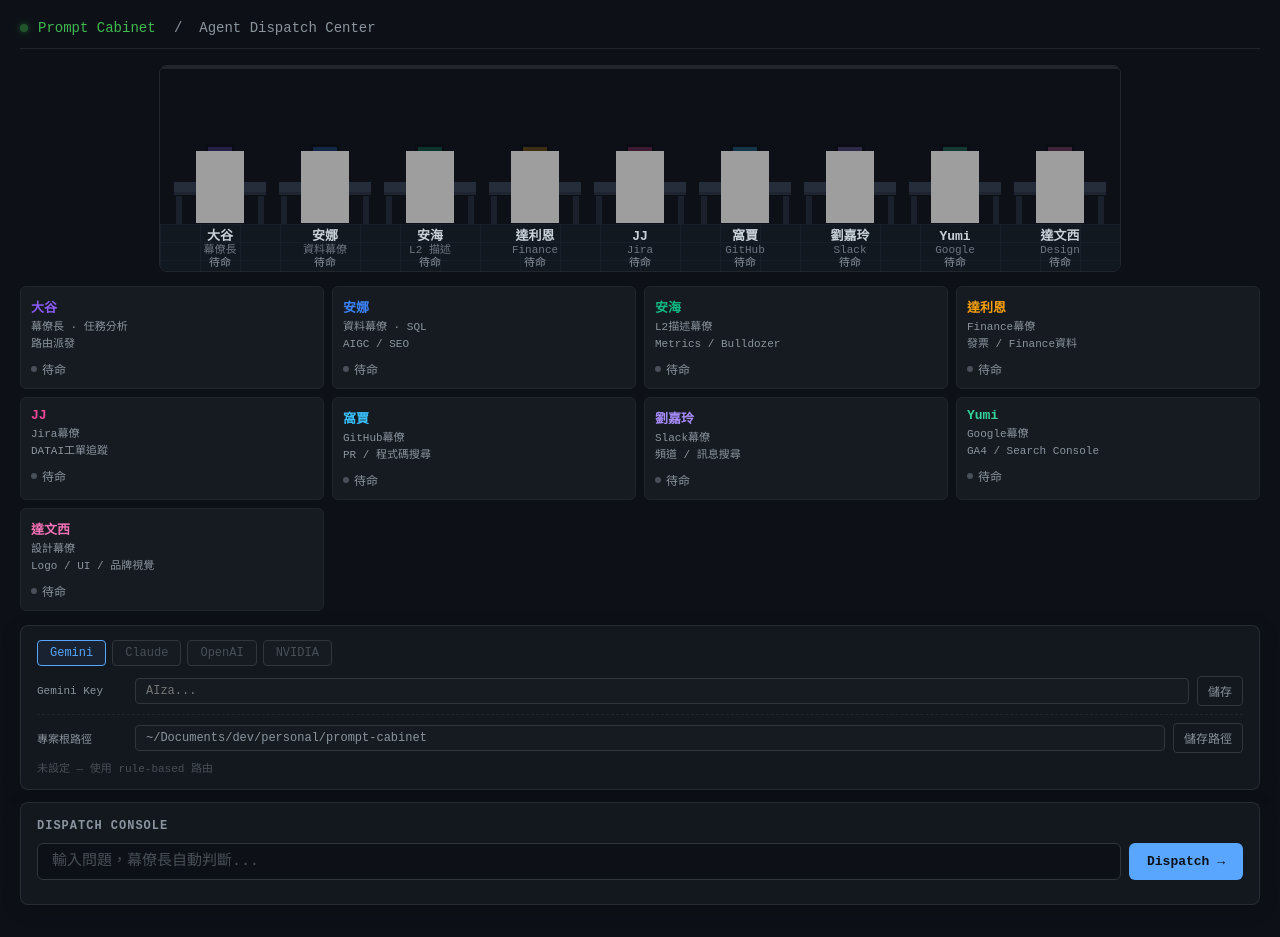
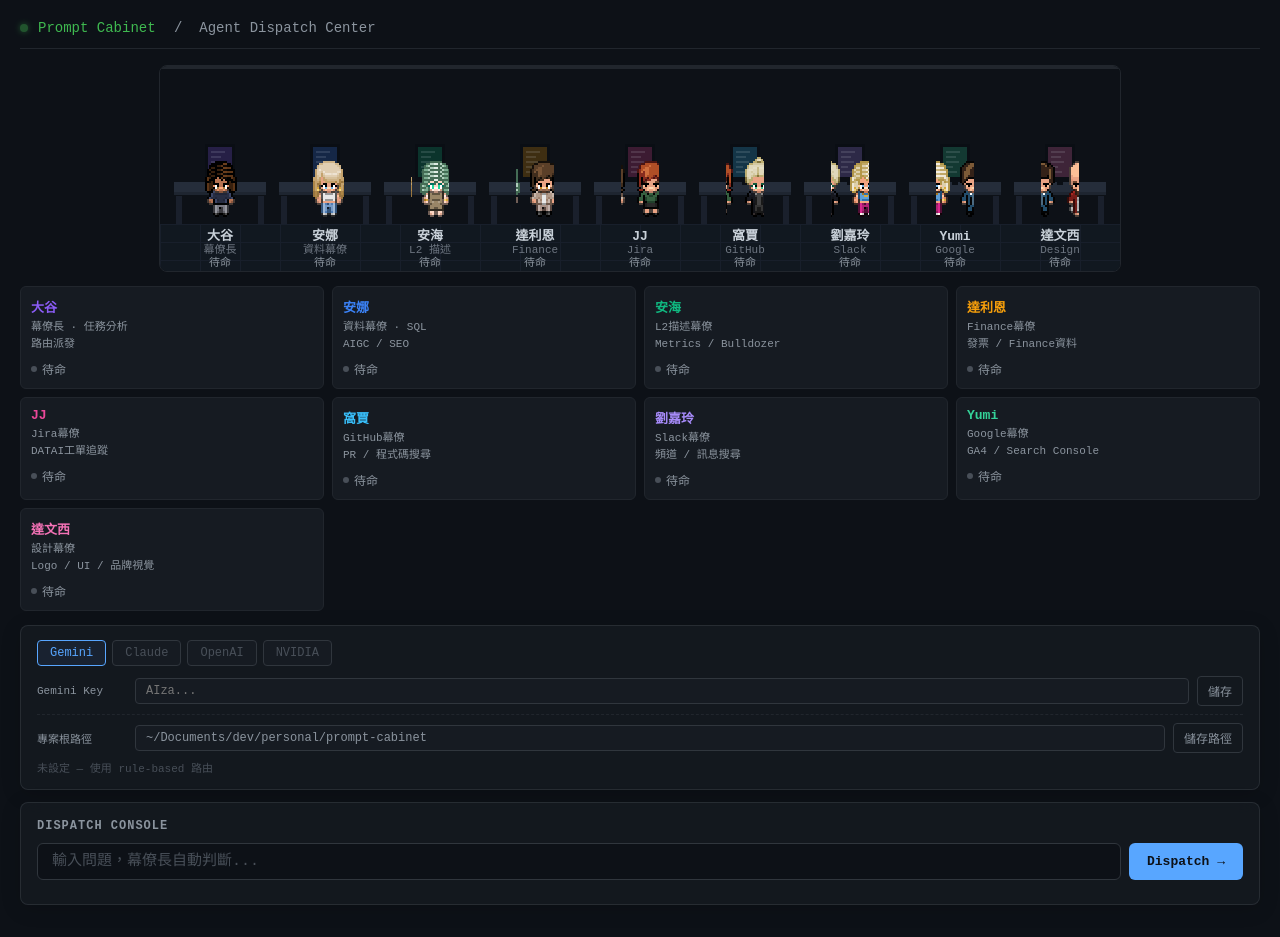
Before and after one commit to Cadmus-design/prompt-cabinet, a plain HTML site: page monitor/index.html in a window 1280 px wide. Drawn offline with Linux system fonts and the light colour scheme.

Commit message:
fix(monitor): replace broken remote sprite URL with local spritesheet
pixel-agents repo moved to pixel-agents-hq org and restructured;
old per-character PNG paths no longer exist. Download characters.png
spritesheet locally and update canvas rendering to slice by character index.

Co-Authored-By: Claude Sonnet 4.6 <noreply@anthropic.com>

```diff
--- a/monitor/index.html
+++ b/monitor/index.html
@@ -286,14 +286,11 @@
 // ══════════════════════════════════════════════
 //  Canvas / Sprite
 // ══════════════════════════════════════════════
-const BASE = 'https://raw.githubusercontent.com/pablodelucca/pixel-agents/main/webview-ui/public/assets/characters/';
-const SPRITE_IDX = { orchestrator:0, data:1, l2:2, finance:3, jira:4, github:5, slack:2, google:3, design:5 };
-const spriteImgs = {};
-Object.entries(SPRITE_IDX).forEach(([id, idx]) => {
-  const img = new Image(); img.crossOrigin = 'anonymous';
-  img.onload = () => { spriteImgs[id] = img; };
-  img.src = BASE + 'char_' + idx + '.png';
-});
+// spritesheet: 1200×144, 16 characters × 75px wide
+const SPRITE_IDX = { orchestrator:0, data:1, l2:2, finance:3, jira:4, github:5, slack:6, google:7, design:8 };
+const SHEET_CW = 75, SHEET_CH = 144;
+const spriteSheet = new Image();
+spriteSheet.src = 'assets/characters.png';
 
 const canvas = document.getElementById('officeCanvas');
 const ctx = canvas.getContext('2d');
@@ -350,18 +347,20 @@ function drawDesk(cx, color, mode) {
   ctx.fillStyle = '#0a0e14'; ctx.fillRect(cx-3,FY-42,6,3);
 }
 function drawChar(cx, agentId, color, mode) {
-  const img = spriteImgs[agentId];
-  let fi = 1;
-  if (mode==='working')  fi = Math.floor(tick/18)%2===0 ? 3 : 4;
-  if (mode==='done')     fi = [0,1,2,1][Math.floor(tick/10)%4];
-  if (mode==='thinking') fi = Math.floor(tick/25)%2===0 ? 1 : 0;
+  // spritesheet: each char is SHEET_CW wide; use 2 walk frames for animation
+  const charIdx = SPRITE_IDX[agentId] ?? 0;
+  const sx = charIdx * SHEET_CW;
+  // each character tile is 75×144; draw whole tile
+  const FRAME_W = SHEET_CW, FRAME_H = SHEET_CH;
   let yo = 0;
   if (mode==='idle')     yo = Math.floor(tick/40)%2===0 ? 0 : -1;
   if (mode==='done')     yo = -(Math.abs(Math.sin(tick*0.13))*8|0);
   if (mode==='thinking') yo = Math.floor(tick/22)%2===0 ? 0 : -1;
-  const dx = cx-(FW*SC/2), dy = FY-FH*SC+yo;
-  if (img) {
-    ctx.drawImage(img, fi*FW, 0, FW, FH, dx, dy, FW*SC, FH*SC);
+  // scale to fit in ~48px height
+  const drawH = 72, drawW = Math.round(FRAME_W * drawH / FRAME_H);
+  const dx = cx - drawW/2, dy = FY - drawH + yo;
+  if (spriteSheet.complete && spriteSheet.naturalWidth > 0) {
+    ctx.drawImage(spriteSheet, sx, 0, FRAME_W, FRAME_H, dx, dy, drawW, drawH);
   } else {
     ctx.fillStyle='#f2c9a0'; ctx.fillRect(dx+14,dy+2,18,18);
     ctx.fillStyle=color;     ctx.fillRect(dx+10,dy+20,26,28);
```
Also changed, not shown: monitor/assets/characters.png (added), 1 other file.
